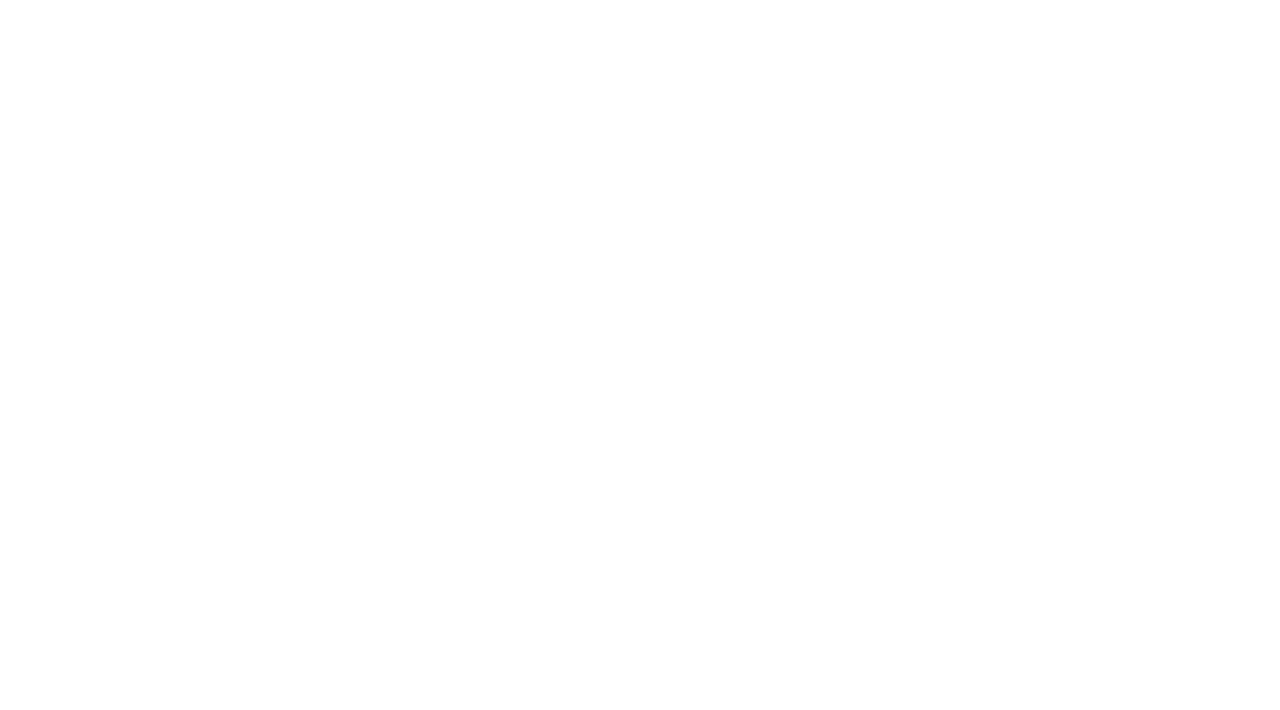
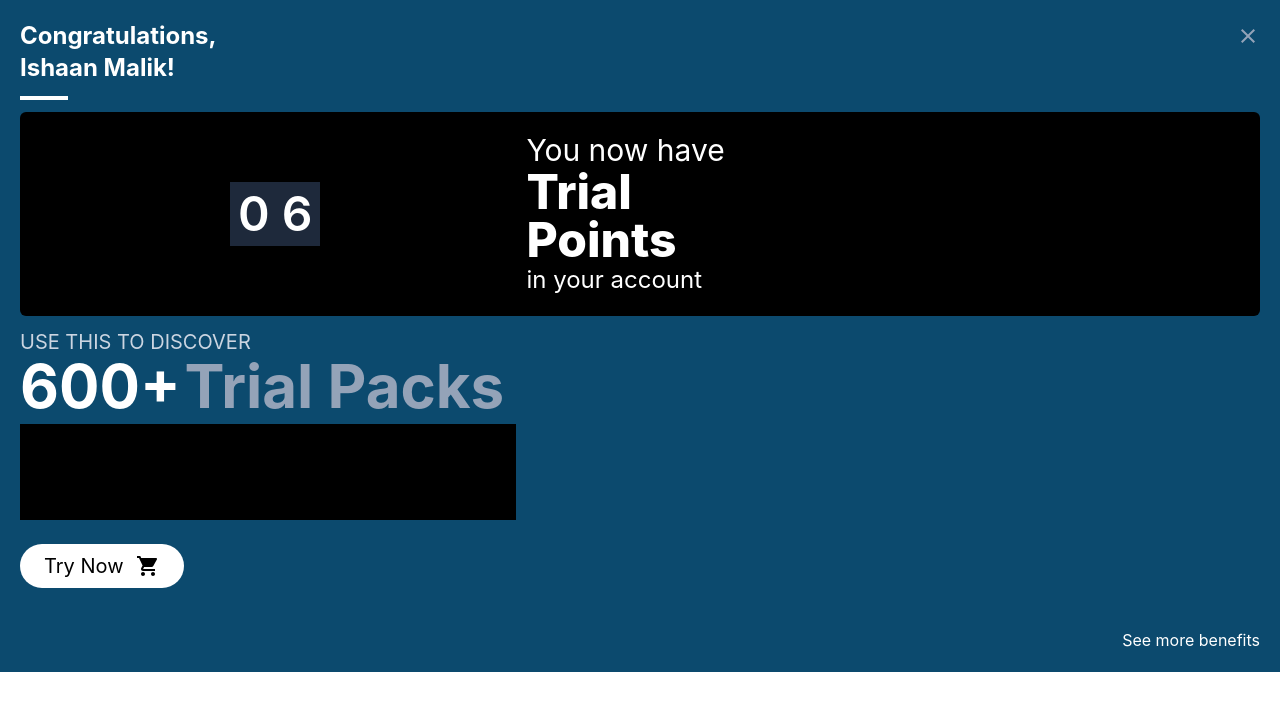
Before and after one commit to groom115/HTML_CSS_template, a React (Create React App) app: page /congrats in a window 1280 px wide. Before the commit this address had no page. Shown: the top 710 px of the page. Built offline with nearby package versions, Linux system fonts and the light colour scheme.

Commit message:
congrats_page

```diff
--- a/src/App.js
+++ b/src/App.js
@@ -3,6 +3,7 @@ import { BrowserRouter as Router, Route, Routes } from "react-router-dom";
 import LandingPage from "./components/LandingPage";
 import Screen from "./Screen2/Screen";
 import Trial from "./ScreenTrial/Trial";
+import Congrats from "./Congrats/Congrats";
 
 const App = () => {
   return (
@@ -11,6 +12,7 @@ const App = () => {
         <Route path="/" element={<LandingPage />} />
         <Route path="/screen" element={<Screen />} />
         <Route path="/trial" element={<Trial />} />
+        <Route path="/congrats" element={<Congrats />} />
       </Routes>
     </Router>
   );
--- /dev/null
+++ b/src/Congrats/Body.jsx
@@ -0,0 +1,24 @@
+import React from "react";
+import LocalGroceryStoreIcon from "@mui/icons-material/LocalGroceryStore";
+const Body = () => {
+  return (
+    <div className="mt-3">
+      <span className="text-slate-300 text-xs sm:text-xl">
+        USE THIS TO DISCOVER
+      </span>
+      <div className="flex flex-row">
+        <span className="text-white font-[700] text-2xl sm:text-6xl">600+</span>
+        <span className="text-slate-400 font-[700] text-2xl ml-1 sm:text-6xl">
+          Trial Packs
+        </span>
+      </div>
+      <div className="bg-black w-[40%] h-24 mt-2"></div>
+      <button className="mt-6 bg-white flex flex-row items-center px-4 sm:px-6 py-2 rounded-full">
+        <span className="text-sm sm:text-xl">Try Now</span>
+        <LocalGroceryStoreIcon className="w-4 h-4 text-black ml-3" />
+      </button>
+    </div>
+  );
+};
+
+export default Body;
--- /dev/null
+++ b/src/Congrats/Card.jsx
@@ -0,0 +1,32 @@
+import React from "react";
+
+const Card = () => {
+  return (
+    <div className="mt-3 bg-black w-full  rounded-md flex flex-row p-3">
+      <div className="w-[40%] flex items-center justify-center">
+        <div className="bg-slate-800 p-2">
+          <span className="text-white font-semibold text-3xl sm:text-5xl">
+            0 6
+          </span>
+        </div>
+      </div>
+
+      <div className="flex-1 p-2 items-center justify-center">
+        <div className="flex flex-col">
+          <span className="text-white text-lg sm:text-3xl">You now have</span>
+          <span className="text-white font-extrabold text-2xl sm:text-5xl">
+            Trial
+          </span>
+          <span className="text-white font-extrabold text-2xl sm:text-5xl">
+            Points
+          </span>
+          <span className="text-white text-sm sm:text-2xl">
+            in your account
+          </span>
+        </div>
+      </div>
+    </div>
+  );
+};
+
+export default Card;
--- /dev/null
+++ b/src/Congrats/Congrats.jsx
@@ -0,0 +1,21 @@
+import React from "react";
+import Header from "./Header";
+import Card from "./Card";
+import Body from "./Body";
+
+const Congrats = () => {
+  return (
+    <div className="bg-sky-900 p-5">
+      <Header />
+      <Card />
+      <Body />
+      <div className="text-white text-right mt-10">
+        <a href="#" className="text-white-300 hover:underline">
+          See more benefits
+        </a>
+      </div>
+    </div>
+  );
+};
+
+export default Congrats;
--- /dev/null
+++ b/src/Congrats/Header.jsx
@@ -0,0 +1,23 @@
+import React from "react";
+import CloseOutlinedIcon from "@mui/icons-material/CloseOutlined";
+
+const Header = () => {
+  return (
+    <div>
+      <div className="flex items-center">
+        <span className="font-bold text-lg text-white sm:text-2xl">
+          Congratulations,
+        </span>
+        <CloseOutlinedIcon className="w-3 h-3 ml-auto text-slate-400" />
+      </div>
+      <div>
+        <span className="font-bold text-lg text-white sm:text-2xl">
+          Ishaan Malik!
+        </span>
+      </div>
+      <div className="bg-white h-1 w-12 mt-3"></div>
+    </div>
+  );
+};
+
+export default Header;
```
